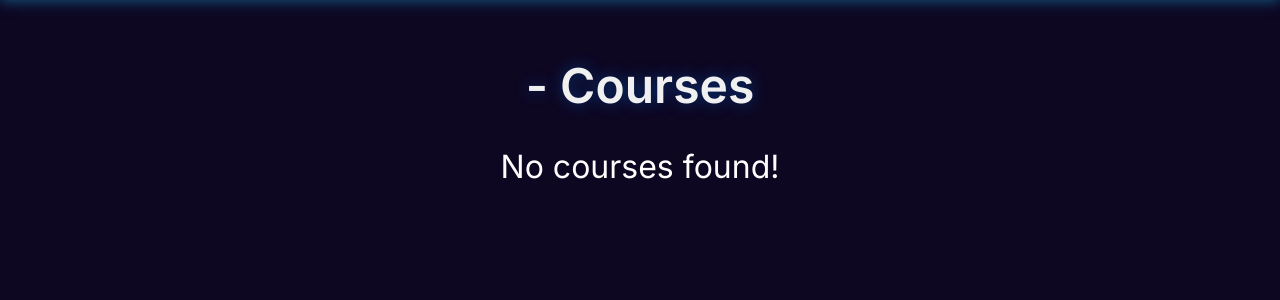
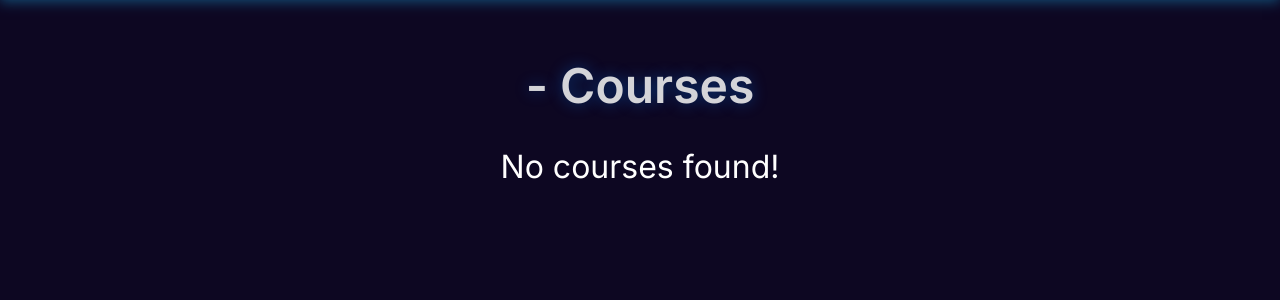
Before and after one commit to SASTRA-Projects/Timetable, a Flask app: template templates/course.html in a window 1280 px wide. Shown: the part 73-373 px from the top of the page. Run offline with Flask 3, Linux system fonts and the light colour scheme; the template is opened without the code that fills it, so the values that code supplies are empty; the visitor is signed in with stand-in values (Sample User, id 1).

Commit message:
tabulation styled from  course.html

```diff
--- a/templates/course.html
+++ b/templates/course.html
@@ -12,7 +12,7 @@
             text-align: center;
             font-size: 3rem;
             margin-top: 2rem;
-            color: #f0f0f0;
+            color: inherit;
             text-shadow: var(--blue-shadow);
         }
 
```
